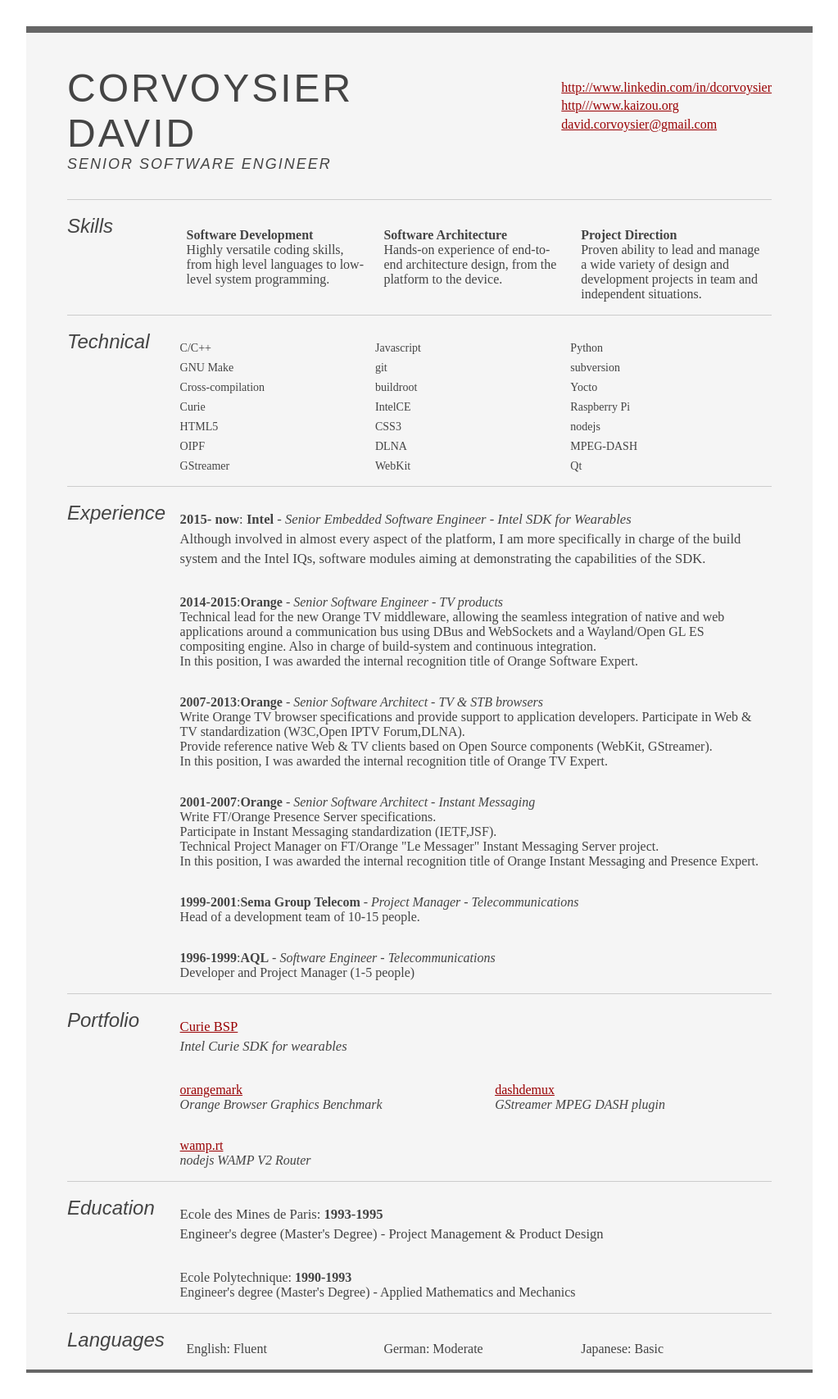
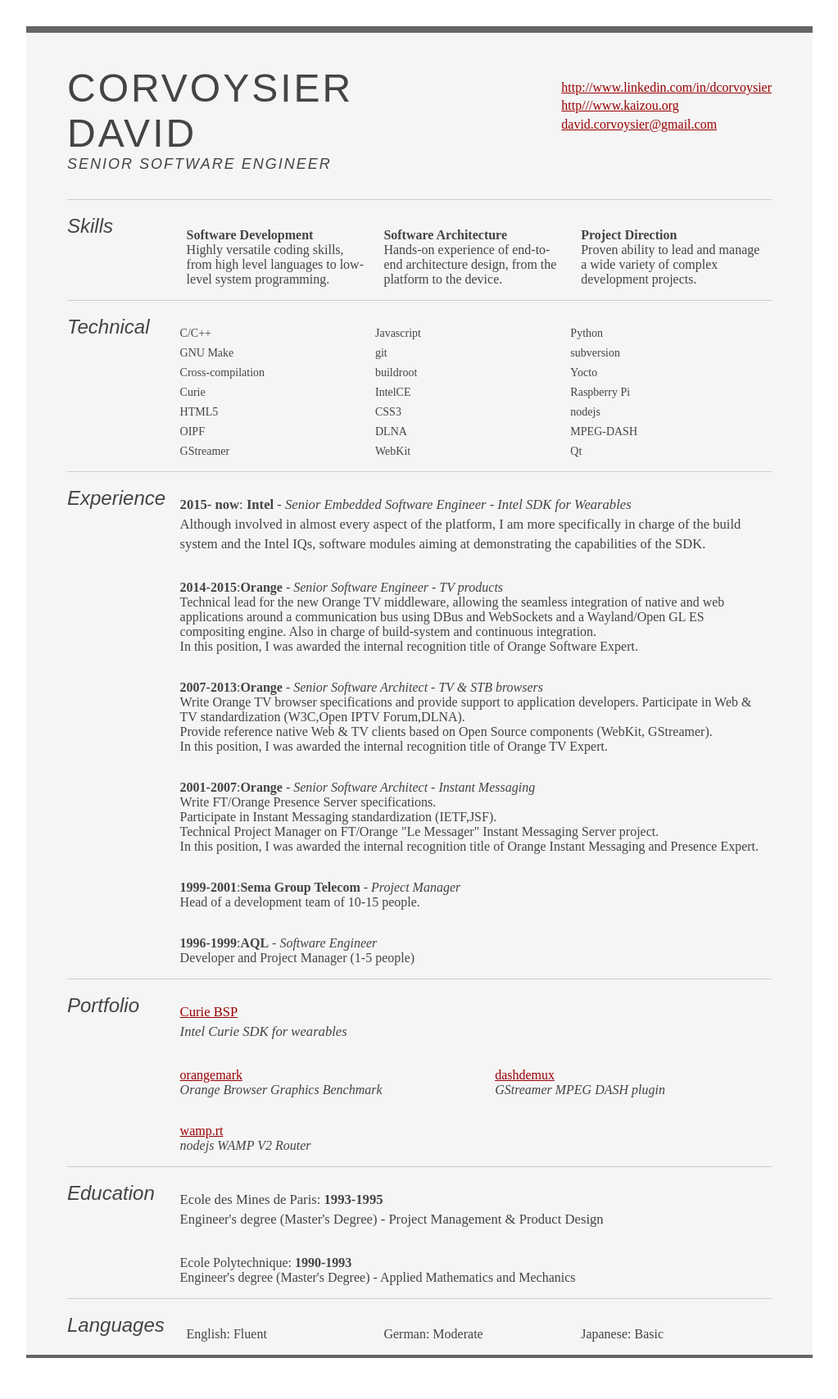
Before and after one commit to mgcrea/benchmark-kaizoumark, a Jekyll site: the page resume.html, which Jekyll copies as it is, in a window 1280 px wide. Shown: the whole page at 82% size, without its empty margins (128-1151 px from the left). Built offline with Jekyll 4.4.1, drawn with Linux system fonts in a browser that asks for light colours.

```diff
--- a/resume.html
+++ b/resume.html
@@ -31,7 +31,7 @@ article,aside,details,figcaption,figure,footer,header,hgroup,nav,section,summary
 </li>
 <li><p><strong>Software Architecture</strong><br>Hands-on experience of end-to-end architecture design, from the platform to the device.</p>
 </li>
-<li><p><strong>Project Direction</strong><br>Proven ability to lead and manage a wide variety of design and development projects in team and independent situations.</p>
+<li><p><strong>Project Direction</strong><br>Proven ability to lead and manage a wide variety of complex development projects.</p>
 </li>
 </ul>
 <hr>
@@ -65,8 +65,8 @@ article,aside,details,figcaption,figure,footer,header,hgroup,nav,section,summary
 <p><strong>2014-2015</strong>:<strong>Orange</strong> - <em>Senior Software Engineer - TV products</em><br>  Technical lead for the new Orange TV middleware, allowing the seamless integration of native and web applications around a communication bus using DBus and WebSockets and a Wayland/Open GL ES compositing engine. Also in charge of build-system and continuous integration.<br>  In this position, I was awarded the internal recognition title of Orange Software Expert.</p>
 <p><strong>2007-2013</strong>:<strong>Orange</strong> - <em>Senior Software Architect - TV &amp; STB browsers</em><br>  Write Orange TV browser specifications and provide support to application developers. Participate in Web &amp; TV standardization (W3C,Open IPTV Forum,DLNA).<br>  Provide reference native Web &amp; TV clients based on Open Source components (WebKit, GStreamer).<br>  In this position, I was awarded the internal recognition title of Orange TV Expert.</p>
 <p><strong>2001-2007</strong>:<strong>Orange</strong> - <em>Senior Software Architect - Instant Messaging</em><br>  Write FT/Orange Presence Server specifications.<br>  Participate in Instant Messaging standardization (IETF,JSF).<br>  Technical Project Manager on FT/Orange &quot;Le Messager&quot; Instant Messaging Server project.<br>  In this position, I was awarded the internal recognition title of Orange Instant Messaging and Presence Expert.</p>
-<p><strong>1999-2001</strong>:<strong>Sema Group Telecom</strong> - <em>Project Manager - Telecommunications</em><br>  Head of a development team of 10-15 people.</p>
-<p><strong>1996-1999</strong>:<strong>AQL</strong> - <em>Software Engineer - Telecommunications</em><br>  Developer and Project Manager (1-5 people)</p>
+<p><strong>1999-2001</strong>:<strong>Sema Group Telecom</strong> - <em>Project Manager</em><br>  Head of a development team of 10-15 people.</p>
+<p><strong>1996-1999</strong>:<strong>AQL</strong> - <em>Software Engineer</em><br>  Developer and Project Manager (1-5 people)</p>
 <hr>
 <h3 id="portfolio">Portfolio</h3>
 <p><a href="https://github.com/CurieBSP">Curie BSP</a><br>  <em>Intel Curie SDK for wearables</em></p>
```
Also changed, not shown: resume.md (+1 -1 lines), 1 other file.
